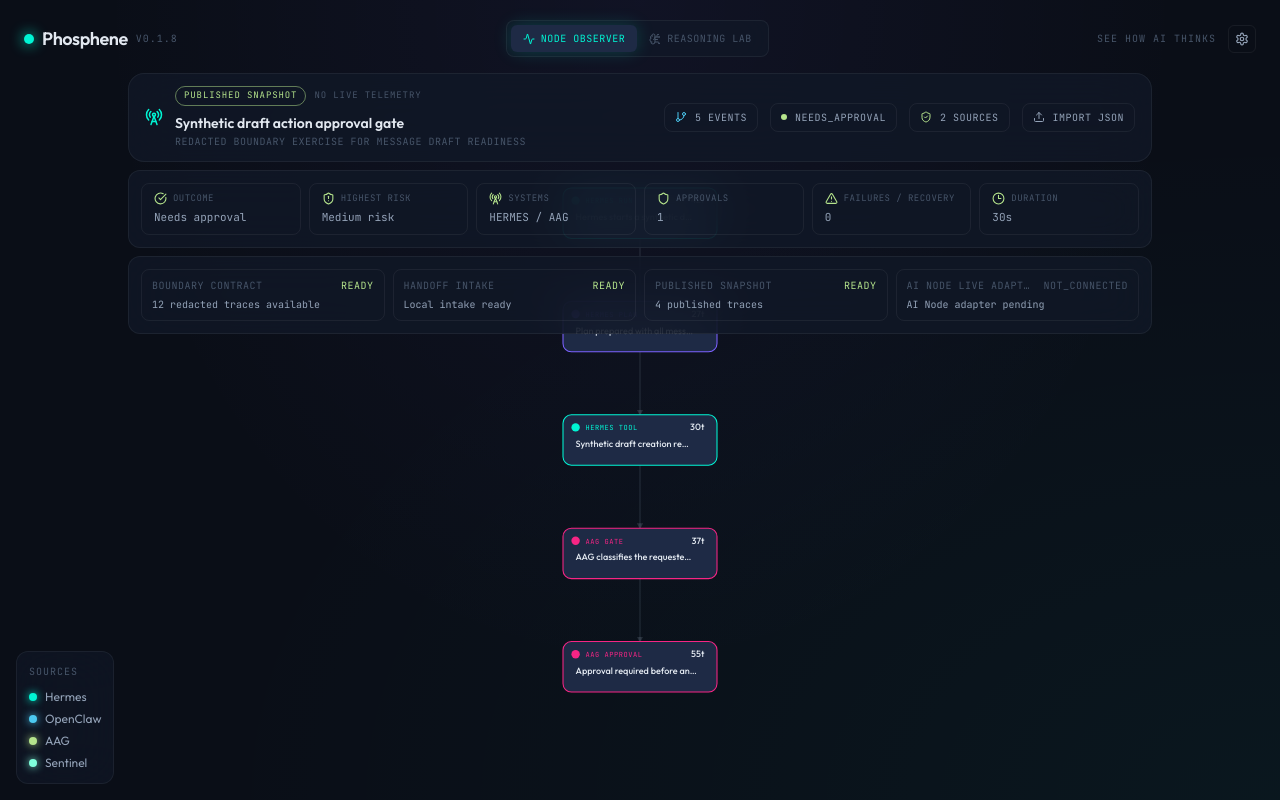
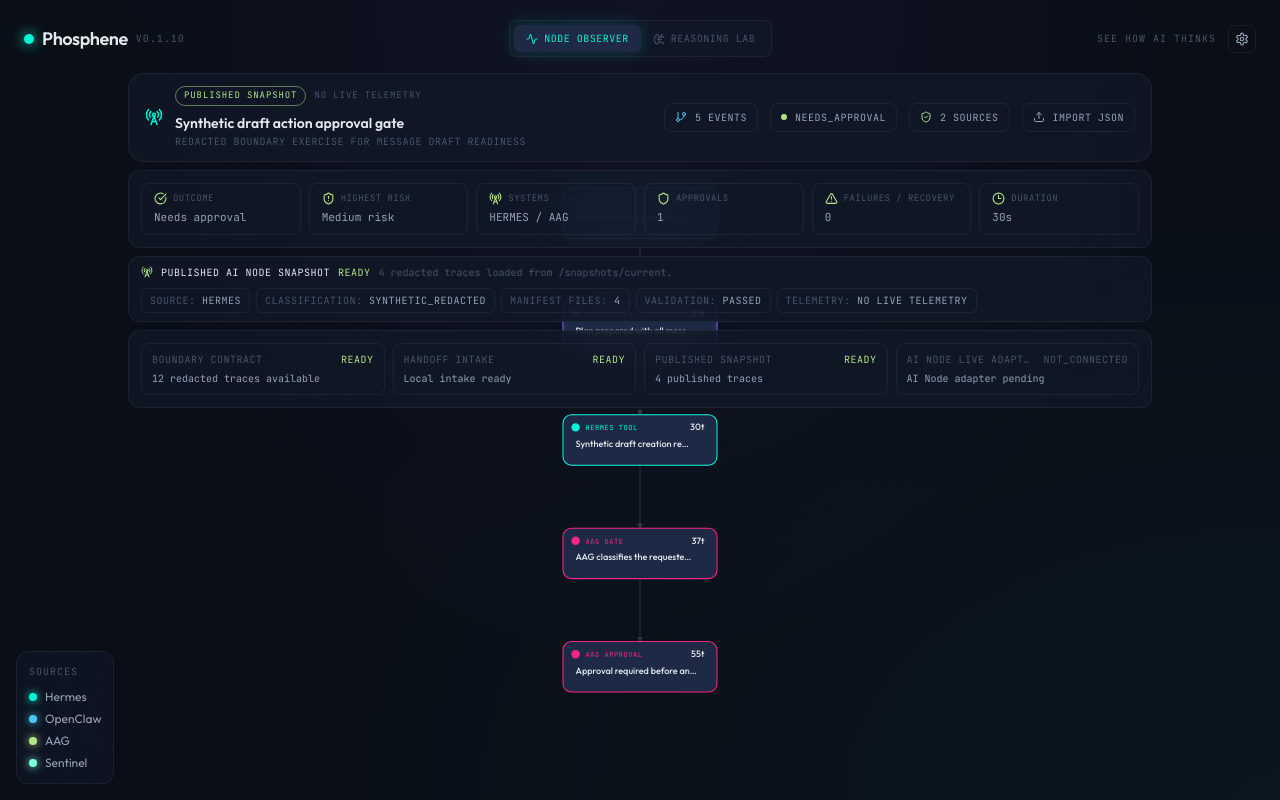
Before and after one commit to reyk-zepper/phosphene, a React (Vite) app: page / in a window 1280 px wide. Built offline with nearby package versions, Linux system fonts and the light colour scheme.

Commit message:
feat(observer): show published snapshot status

```diff
--- a/package.json
+++ b/package.json
@@ -1,7 +1,7 @@
 {
   "name": "phosphene",
   "private": true,
-  "version": "0.1.8",
+  "version": "0.1.10",
   "type": "module",
   "description": "See how AI thinks. Open-source AI reasoning visualizer.",
   "packageManager": "pnpm@10.32.1",
--- a/src/app/App.tsx
+++ b/src/app/App.tsx
@@ -163,7 +163,7 @@ export function App() {
               Phosphene
             </span>
             <span className="font-mono text-[10px] tracking-widest text-[color:var(--text-muted)] uppercase">
-              v0.1.8
+              v0.1.10
             </span>
           </div>
           <ModeSwitch mode={mode} onChange={setMode} />
@@ -191,6 +191,7 @@ export function App() {
             onSelectTrace={setSelectedTraceId}
             importedTraceIds={importedTraces.map((trace) => trace.id)}
             intakeResult={intakeResult}
+            publishedSnapshot={snapshotResult}
             readiness={observerReadiness}
             onImportTraceFiles={handleImportTraceFiles}
           />
--- a/src/components/observer/NodeObserverBar.tsx
+++ b/src/components/observer/NodeObserverBar.tsx
@@ -2,6 +2,7 @@ import { AlertTriangle, CheckCircle, GitBranch, RadioTower, ShieldCheck, Upload
 import type { ObserverTraceGroup } from '@/constants/demoTraces';
 import type { TraceIntakeBatchResult, TraceIntakeItemResult } from '@/core/traces/intake';
 import type { ObserverReadinessItem } from '@/core/traces/readiness';
+import { createPublishedSnapshotDisplayState, type PublishedSnapshotLoadResult } from '@/core/traces/snapshot';
 import type { NodeTrace } from '@/core/traces/types';
 import { RunSummaryPanel } from './RunSummaryPanel';
 
@@ -12,6 +13,7 @@ interface Props {
   onSelectTrace: (traceId: string) => void;
   importedTraceIds?: string[];
   intakeResult?: TraceIntakeBatchResult;
+  publishedSnapshot?: PublishedSnapshotLoadResult;
   readiness?: ObserverReadinessItem[];
   onImportTraceFiles?: (files: File[]) => void;
 }
@@ -48,6 +50,12 @@ function readinessStatusClass(status: ObserverReadinessItem['status']): string {
   return 'text-[color:var(--glow-decision)]';
 }
 
+function snapshotStatusClass(status: ReturnType<typeof createPublishedSnapshotDisplayState>['status']): string {
+  if (status === 'checking' || status === 'unavailable') return 'text-[color:var(--text-muted)]';
+  if (status === 'partial' || status === 'blocked') return 'text-[color:var(--glow-revision)]';
+  return 'text-[color:var(--glow-decision)]';
+}
+
 function ObserverReadinessPanel({ items = [] }: { items?: ObserverReadinessItem[] }) {
   if (items.length === 0) return null;
 
@@ -64,6 +72,52 @@ function ObserverReadinessPanel({ items = [] }: { items?: ObserverReadinessItem[
           <p className="truncate text-[color:var(--text-secondary)]">{item.detail}</p>
         </div>
       ))}
+    </div>
+  );
+}
+
+function PublishedSnapshotPanel({ result }: { result?: PublishedSnapshotLoadResult }) {
+  const display = createPublishedSnapshotDisplayState(result);
+
+  return (
+    <div
+      className="mt-2 rounded-xl border border-[color:var(--border-subtle)] bg-[color:var(--bg-secondary)]/80 px-3 py-2 font-mono text-[10px] text-[color:var(--text-secondary)] backdrop-blur-xl"
+      role={display.role}
+      aria-label={display.title}
+    >
+      <div className="flex flex-wrap items-center gap-2">
+        {display.role === 'alert' ? (
+          <AlertTriangle size={12} className="text-[color:var(--glow-revision)]" />
+        ) : (
+          <RadioTower size={12} className={snapshotStatusClass(display.status)} />
+        )}
+        <span className="tracking-wider text-[color:var(--text-primary)] uppercase">{display.title}</span>
+        <span className={`tracking-wider uppercase ${snapshotStatusClass(display.status)}`}>
+          {display.statusLabel}
+        </span>
+        <span className="text-[color:var(--text-muted)]">{display.summary}</span>
+      </div>
+
+      <div className="mt-2 flex flex-wrap gap-1.5">
+        {display.meta.map((item) => (
+          <span
+            key={`${item.label}-${item.value}`}
+            className="rounded-md border border-[color:var(--border-subtle)] px-2 py-1 tracking-wider text-[color:var(--text-muted)] uppercase"
+          >
+            {item.label}: <span className="text-[color:var(--text-secondary)]">{item.value}</span>
+          </span>
+        ))}
+      </div>
+
+      {display.errors.length > 0 && (
+        <div className="mt-2 overflow-hidden rounded-lg border border-[color:var(--border-subtle)]">
+          {display.errors.slice(0, 3).map((error) => (
+            <p key={error} className="truncate border-b border-[color:var(--border-subtle)] px-2 py-1.5 text-[color:var(--glow-revision)] last:border-b-0">
+              {error}
+            </p>
+          ))}
+        </div>
+      )}
     </div>
   );
 }
@@ -129,6 +183,7 @@ export function NodeObserverBar({
   onSelectTrace,
   importedTraceIds = [],
   intakeResult,
+  publishedSnapshot,
   readiness,
   onImportTraceFiles,
 }: Props) {
@@ -230,6 +285,8 @@ export function NodeObserverBar({
 
       {selected && <RunSummaryPanel trace={selected} />}
 
+      <PublishedSnapshotPanel result={publishedSnapshot} />
+
       <ObserverReadinessPanel items={readiness} />
 
       <IntakeResultsPanel result={intakeResult} />
--- a/src/core/traces/snapshot.ts
+++ b/src/core/traces/snapshot.ts
@@ -12,6 +12,18 @@ export interface PublishedSnapshotLoadResult {
   intakeResult?: TraceIntakeBatchResult;
   errors: string[];
   loadedAt: string;
+}
+
+export type PublishedSnapshotDisplayStatus = PublishedSnapshotStatus | 'checking';
+
+export interface PublishedSnapshotDisplayState {
+  title: string;
+  status: PublishedSnapshotDisplayStatus;
+  statusLabel: string;
+  role: 'status' | 'alert';
+  summary: string;
+  meta: Array<{ label: string; value: string }>;
+  errors: string[];
 }
 
 type SnapshotFetcher = (input: string, init?: RequestInit) => Promise<Response>;
@@ -75,6 +87,55 @@ function statusFromIntake(result: TraceIntakeBatchResult): PublishedSnapshotStat
   return 'blocked';
 }
 
+function pluralizeTrace(count: number): string {
+  return count === 1 ? 'trace' : 'traces';
+}
+
+function snapshotStatusLabel(status: PublishedSnapshotDisplayStatus): string {
+  if (status === 'checking') return 'checking';
+  if (status === 'available') return 'ready';
+  return status;
+}
+
+function snapshotSummary(result: PublishedSnapshotLoadResult | undefined, basePath: string): string {
+  if (!result) return `Checking ${basePath} for a redacted Boundary snapshot.`;
+  if (result.status === 'available') {
+    return `${result.traces.length} redacted ${pluralizeTrace(result.traces.length)} loaded from ${result.basePath}.`;
+  }
+  if (result.status === 'partial') {
+    const blockedCount = result.intakeResult?.summary.blockedTraceCount ?? 0;
+    return `${result.traces.length} redacted ${pluralizeTrace(result.traces.length)} loaded, ${blockedCount} blocked.`;
+  }
+  if (result.status === 'blocked') return 'Snapshot blocked. Static demo traces remain available.';
+  return `No published snapshot at ${result.basePath}. Static demo traces remain available.`;
+}
+
+export function createPublishedSnapshotDisplayState(
+  result?: PublishedSnapshotLoadResult,
+  basePath = DEFAULT_PUBLISHED_SNAPSHOT_BASE_PATH
+): PublishedSnapshotDisplayState {
+  const manifest = result?.intakeResult?.manifest;
+  const validationReport = result?.intakeResult?.validationReport;
+  const status: PublishedSnapshotDisplayStatus = result?.status ?? 'checking';
+  const meta: Array<{ label: string; value: string }> = [];
+
+  if (manifest?.sourceAgent) meta.push({ label: 'Source', value: manifest.sourceAgent });
+  if (manifest?.dataClassification) meta.push({ label: 'Classification', value: manifest.dataClassification });
+  if (manifest) meta.push({ label: 'Manifest files', value: String(manifest.files.length) });
+  if (validationReport?.overallStatus) meta.push({ label: 'Validation', value: validationReport.overallStatus });
+  meta.push({ label: 'Telemetry', value: 'No live telemetry' });
+
+  return {
+    title: 'Published AI Node Snapshot',
+    status,
+    statusLabel: snapshotStatusLabel(status),
+    role: status === 'blocked' || status === 'partial' ? 'alert' : 'status',
+    summary: snapshotSummary(result, basePath),
+    meta,
+    errors: result?.errors ?? [],
+  };
+}
+
 export async function loadPublishedSnapshot(
   fetcher: SnapshotFetcher = fetch,
   basePath = DEFAULT_PUBLISHED_SNAPSHOT_BASE_PATH
```
Also changed, not shown: 4 other files (tests, documents, lock files or other folders).
